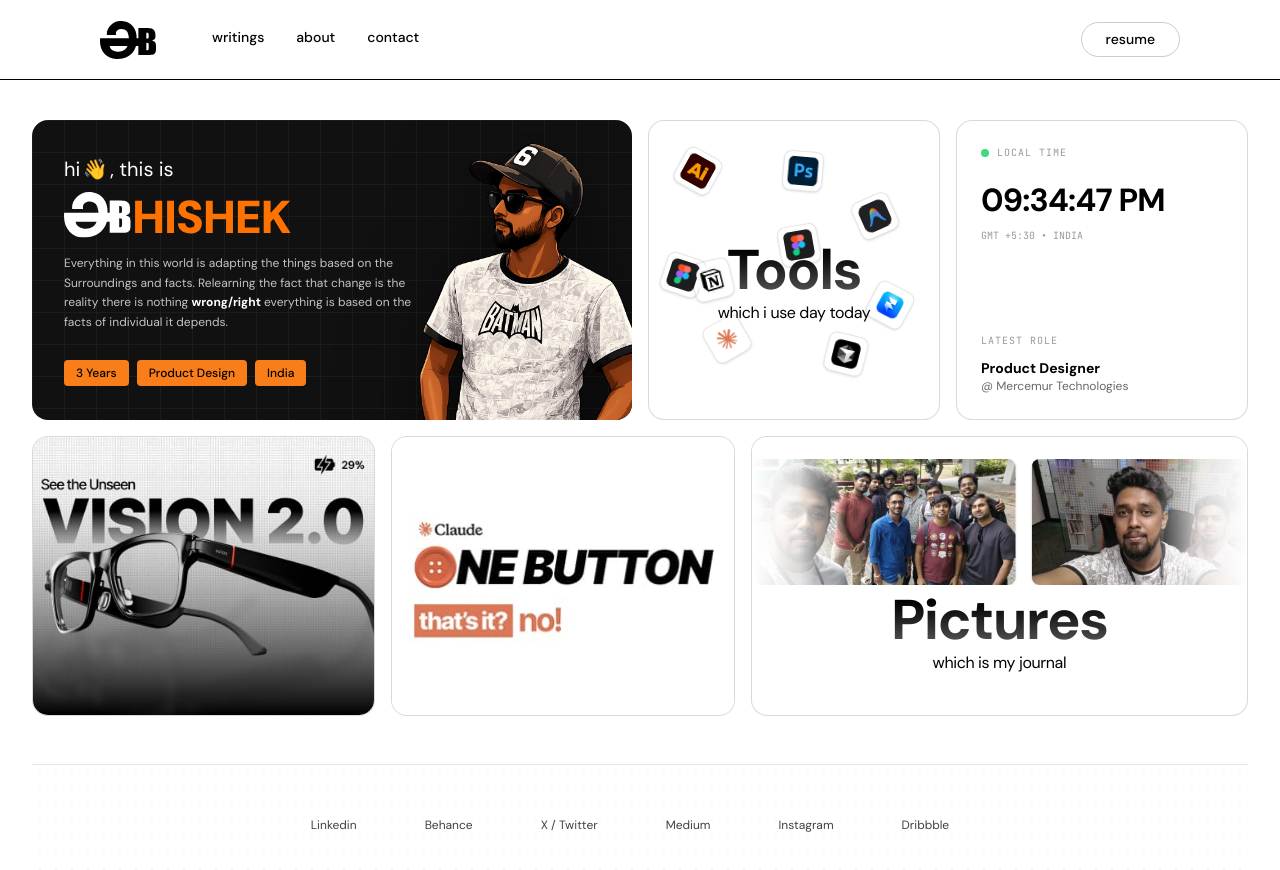
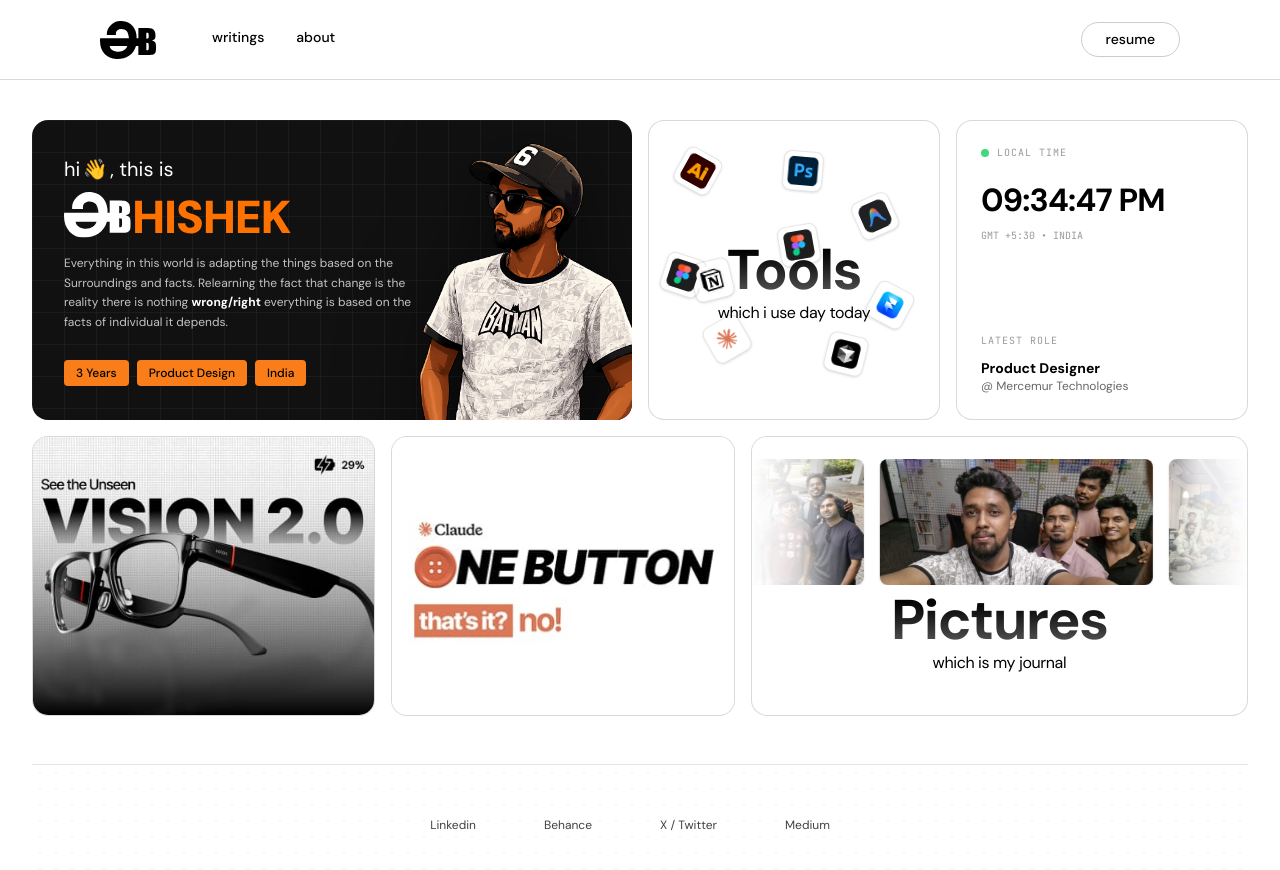
Before and after one commit to abiresourcefiles-crypto/Designer_Portfolio_2026, a React (Vite) app: page / in a window 1280 px wide. Shown: the top 870 px of the page. Built offline with nearby package versions, Linux system fonts and the light colour scheme; a web font is replaced by a local one.

Commit message:
text based cursor and some fixes

```diff
--- a/src/App.tsx
+++ b/src/App.tsx
@@ -1,6 +1,6 @@
 import { useState, useEffect } from 'react';
-import Variation9 from "./components/heroes/Home";
-import BentoLayout from "./components/heroes/Bento";
+import Variation9 from "./components/View/Home";
+import BentoLayout from "./components/View/Bento";
 import About from "./components/About";
 import { Analytics } from "@vercel/analytics/react";
 import { motion, AnimatePresence } from "motion/react";
@@ -36,7 +36,7 @@
   };
 
   const handleResumeClick = () => {
-    handleExternalLink("https://drive.google.com/file/d/1_REbzPqSZqnhBweCx8GncyX-PcG6Fd-q/view?usp=sharing", "Opening Resume");
+    handleExternalLink("https://drive.google.com/file/d/1PDSvN7AodfblqtDPwZIpIS5lqojYecOR/view?usp=sharing", "Opening Resume");
   };
 
   return (
@@ -93,7 +93,7 @@
         initial={{ opacity: 0, y: -20 }}
         animate={{ opacity: 1, y: 0 }}
         transition={{ duration: 0.8, ease: [0.22, 1, 0.36, 1] }}
-        className="w-full h-20 px-6 md:px-[100px] flex justify-between items-center border-b border-black z-50 sticky top-0 bg-white"
+        className="w-full h-20 px-6 md:px-[100px] flex justify-between items-center border-b border-black/15 z-50 sticky top-0 bg-white"
       >
         <div className="flex items-center gap-8 md:gap-14">
           {/* Logo */}
@@ -129,7 +129,7 @@
             {[
               { name: "writings", url: "https://medium.com/@abhishekdesignspace", blank: true },
               { name: "about", action: () => { window.scrollTo({ top: 0, behavior: 'smooth' }); } },
-              { name: "contact", action: () => { window.scrollTo({ top: document.body.scrollHeight, behavior: 'smooth' }); } }
+              { name: "", action: () => { window.scrollTo({ top: document.body.scrollHeight, behavior: 'smooth' }); } }
             ].map((item) => (
               <motion.a
                 key={item.name}
--- a/src/components/heroes/Bento.tsx
+++ b/src/components/View/Bento.tsx
@@ -26,6 +26,18 @@
   const [time, setTime] = useState(new Date());
   const [selectedImage, setSelectedImage] = useState<number | null>(null);
   const [showSplash, setShowSplash] = useState(true);
+  const [cursorText, setCursorText] = useState<string | null>(null);
+  const cursorRef = useRef<HTMLDivElement>(null);
+
+  useEffect(() => {
+    const handleMouseMove = (e: MouseEvent) => {
+      if (cursorRef.current) {
+        cursorRef.current.style.transform = `translate3d(${e.clientX}px, ${e.clientY}px, 0) translate(-50%, -50%)`;
+      }
+    };
+    window.addEventListener('mousemove', handleMouseMove);
+    return () => window.removeEventListener('mousemove', handleMouseMove);
+  }, []);
 
   // Image Viewer state
   const [showControls, setShowControls] = useState(true);
@@ -312,7 +324,9 @@
             animate={{ opacity: 1, y: 0 }}
             transition={{ duration: 0.6, delay: 0.3 }}
             onClick={() => onLinkClick("https://www.behance.net/gallery/247223671/Vision-20-Assistive-Tool-for-CVD-Medicos", "Opening Case Study")}
-            className="lg:col-span-7 bg-white border border-black/15 rounded-[16px] relative overflow-hidden h-[280px] group cursor-pointer"
+            className="lg:col-span-7 bg-white border border-black/15 rounded-[16px] relative overflow-hidden h-[280px] group cursor-pointer hover:cursor-none"
+            onMouseEnter={() => setCursorText("View Case study")}
+            onMouseLeave={() => setCursorText(null)}
           >
             <img
               src="/Vision 2.0.jpg"
@@ -328,7 +342,9 @@
             animate={{ opacity: 1, y: 0 }}
             transition={{ duration: 0.6, delay: 0.4 }}
             onClick={() => onLinkClick("https://www.behance.net/gallery/246190513/A-Redesign-wont-Solve-the-Pain-Point", "Opening Case Study")}
-            className="lg:col-span-7 bg-white border border-black/15 rounded-[16px] relative overflow-hidden h-[280px] group cursor-pointer"
+            className="lg:col-span-7 bg-white border border-black/15 rounded-[16px] relative overflow-hidden h-[280px] group cursor-pointer hover:cursor-none"
+            onMouseEnter={() => setCursorText("View Case study")}
+            onMouseLeave={() => setCursorText(null)}
           >
             <img
               src="/Casestudy02.jpg"
@@ -346,22 +362,26 @@
             className="lg:col-span-10 bg-white border border-black/15 rounded-[16px] relative overflow-hidden h-[280px] flex flex-col justify-end p-8 pb-10"
           >
             <div className="absolute top-[22px] left-0 w-full h-[126px] overflow-hidden flex items-center">
-              <motion.div
-                animate={{ x: ["0%", "-50%"] }}
-                transition={{ ease: "linear", duration: 5, repeat: Infinity }}
-                className="flex gap-4 px-6 w-max cursor-pointer"
+              <div
+                style={{ animation: 'marquee-scroll 10s linear infinite', willChange: 'transform' }}
+                className="flex gap-4 px-6 w-max cursor-pointer hover:cursor-none"
+                onMouseEnter={() => setCursorText("View images")}
+                onMouseLeave={() => setCursorText(null)}
               >
                 {marqueeImages.map((src, i) => (
                   <img
                     key={i}
                     src={src}
-                    onClick={() => setSelectedImage(i % carouselImages.length)}
-                    className="h-[126px] w-auto object-cover rounded-[8px] shadow-sm hover:scale-[1.02] transition-transform duration-300 pointer-events-auto"
+                    onClick={() => {
+                      setSelectedImage(i % carouselImages.length);
+                      setCursorText(null);
+                    }}
+                    className="h-[126px] w-auto object-cover rounded-[8px] shadow-sm hover:opacity-90 transition-opacity duration-300 pointer-events-auto"
                     alt=""
-                    loading="lazy"
+                    loading="eager"
                   />
                 ))}
-              </motion.div>
+              </div>
             </div>
 
             <div className="absolute top-0 left-0 h-[200px] w-24 bg-gradient-to-r from-white via-white/80 to-transparent z-10 pointer-events-none" />
@@ -390,8 +410,8 @@
               { name: 'Behance', href: 'https://www.behance.net/abhishekrm' },
               { name: 'X / Twitter', href: 'https://x.com/Abi_photography' },
               { name: 'Medium', href: 'https://medium.com/@abhishekdesignspace' },
-              { name: 'Instagram', href: '#' },
-              { name: 'Dribbble', href: '#' }
+              //{ name: 'Instagram', href: '#' },
+              //{ name: 'Dribbble', href: '#' }
             ].map((link) => (
               <a
                 key={link.name}
@@ -602,6 +622,20 @@
           )}
         </AnimatePresence>
       </div>
+
+      {/* Custom Follower Cursor */}
+      <div
+        ref={cursorRef}
+        className={`fixed left-0 top-0 pointer-events-none z-[9999] bg-black text-white px-4 py-2 rounded-full text-xs font-bold tracking-tight shadow-xl flex items-center justify-center transition-all duration-150 ease-[cubic-bezier(0.16,1,0.3,1)] ${
+          cursorText && selectedImage === null ? 'opacity-100 scale-100' : 'opacity-0 scale-50'
+        }`}
+        style={{
+          willChange: 'transform, opacity, scale',
+          transitionProperty: 'opacity, scale',
+        }}
+      >
+        {cursorText}
+      </div>
     </>
   );
 }
--- a/src/index.css
+++ b/src/index.css
@@ -23,3 +23,8 @@
     @apply border-black;
   }
 }
+
+@keyframes marquee-scroll {
+  0%   { transform: translateX(0); }
+  100% { transform: translateX(-50%); }
+}
```
Also changed, not shown: src/components/View/Home.tsx (renamed from src/components/heroes/Home.tsx).
